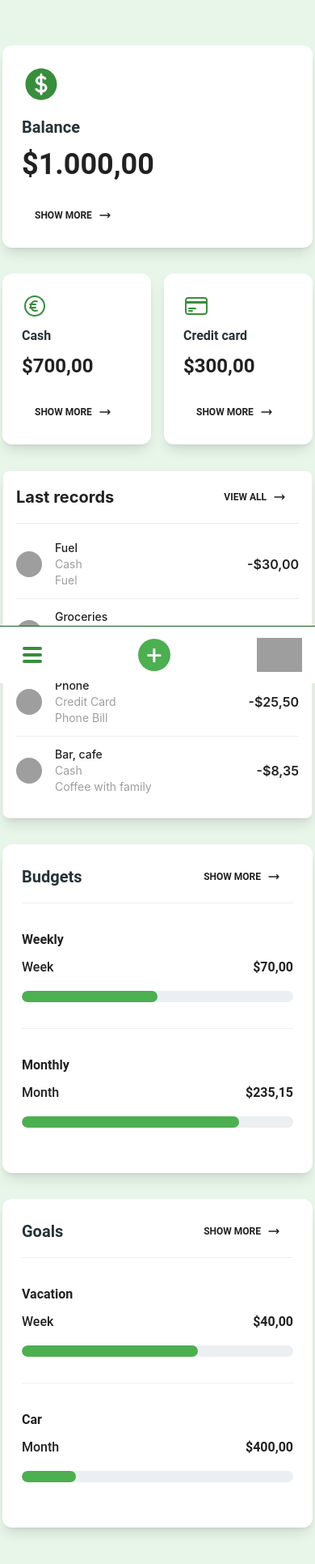
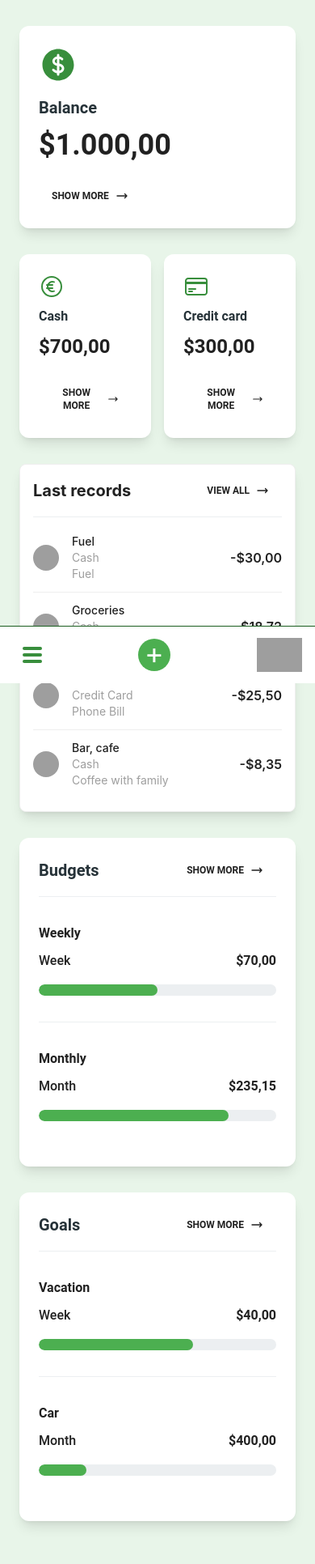
Before and after one commit to nikolaPantelic98/spendwisepro, a React (Create React App) app in the folder spendwisepro-web/spendwisepro-frontend/spendwisepro-client-ui/: page / in a window 390 px wide. Shown: the top 1932 px of the page at 81% size. Built offline with nearby package versions, Linux system fonts and the light colour scheme; grey boxes are pictures that could not be loaded.

Commit message:
Cards mobile responsive

```diff
--- a/spendwisepro-web/spendwisepro-frontend/spendwisepro-client-ui/src/components/home/Balance.js
+++ b/spendwisepro-web/spendwisepro-frontend/spendwisepro-client-ui/src/components/home/Balance.js
@@ -10,7 +10,7 @@ import { ArrowLongRightIcon } from "@heroicons/react/24/outline";
 
 export default function Example() {
     return (
-        <Card className="mt-6 w-96 shadow-lg">
+        <Card className="w-full shadow-lg">
             <CardBody>
                 <CurrencyDollarIcon className="text-green-700 w-12 h-12 mb-4" />
                 <Typography variant="h5" color="blue-gray" className="mb-2">
--- a/spendwisepro-web/spendwisepro-frontend/spendwisepro-client-ui/src/components/home/Budget.js
+++ b/spendwisepro-web/spendwisepro-frontend/spendwisepro-client-ui/src/components/home/Budget.js
@@ -11,7 +11,7 @@ import { Progress } from "@material-tailwind/react";
 
 export default function Budget() {
     return (
-        <Card className="mt-6 w-96 shadow-lg">
+        <Card className="mt-6 w-full shadow-lg">
             <CardBody>
                 <Typography variant="h5" color="blue-gray" className="mb-4 flex items-center justify-between">
                     Budgets
--- a/spendwisepro-web/spendwisepro-frontend/spendwisepro-client-ui/src/components/home/Goal.js
+++ b/spendwisepro-web/spendwisepro-frontend/spendwisepro-client-ui/src/components/home/Goal.js
@@ -10,7 +10,7 @@ import { Progress } from "@material-tailwind/react";
 
 export default function Budget() {
     return (
-        <Card className="mt-6 w-96 shadow-lg">
+        <Card className="mt-6 w-full shadow-lg">
             <CardBody>
                 <Typography variant="h5" color="blue-gray" className="mb-4 flex items-center justify-between">
                     Goals
--- a/spendwisepro-web/spendwisepro-frontend/spendwisepro-client-ui/src/pages/App.js
+++ b/spendwisepro-web/spendwisepro-frontend/spendwisepro-client-ui/src/pages/App.js
@@ -23,11 +23,11 @@ function App() {
             <div className="flex justify-center min-h-screen bg-green-50">
                 <div className="mt-2">
 
-                    <div>
+                    <div className="mx-6">
                         <Balance/>
                     </div>
 
-                    <div className="flex gap-4 mt-8">
+                    <div className="flex gap-4 mt-8 mx-6">
                         <div className="w-1/2">
                             <Cash />
                         </div>
@@ -36,15 +36,15 @@ function App() {
                         </div>
                     </div>
 
-                    <div className="flex mt-8">
+                    <div className="flex mt-8 mx-6">
                         <LastRecords/>
                     </div>
 
-                    <div className="flex mt-2">
+                    <div className="flex mt-2 mx-6">
                         <Budget/>
                     </div>
 
-                    <div className="flex mt-2">
+                    <div className="flex mt-2 mx-6">
                         <Goal/>
                     </div>
                 </div>
```
